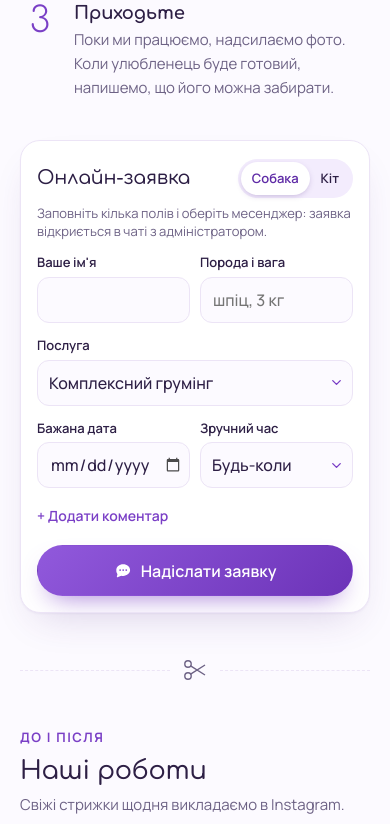
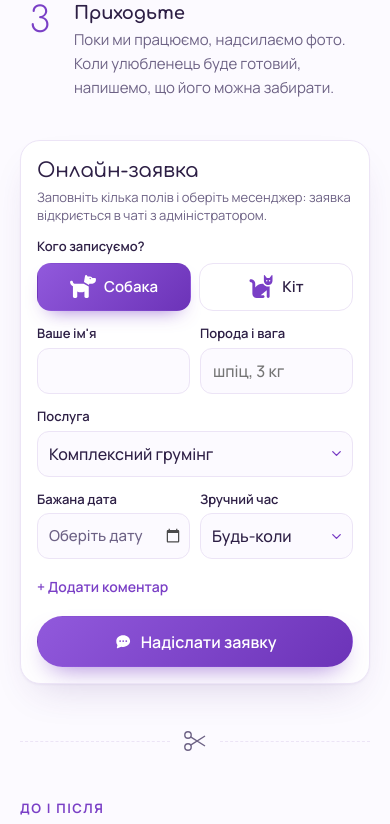
Before and after one commit to SergeyReznickyy/Pet-groom, a website: page index.html in a window 390 px wide. Shown: the part 4334-5158 px from the top of the page. Drawn offline with Linux system fonts and the light colour scheme.

Commit message:
Phone form: clear dog/cat choice, date placeholder, date and time no longer overlap on iOS
- "Кого записуємо?" with two full-width buttons and dog/cat silhouettes; the chosen one fills violet
- Empty date shows "Оберіть дату" until a day is picked (iOS shows an empty box otherwise)
- Date input drops Safari's native sizing so it stays in its half next to the time select

```diff
--- a/index.html
+++ b/index.html
@@ -555,8 +555,8 @@
               <h3>Онлайн-заявка</h3>
               <p class="bf-sub">Заповніть кілька полів і оберіть месенджер: заявка відкриється в чаті з адміністратором.</p>
               <div class="bf-pets" role="radiogroup" aria-label="Тварина">
-                <label><input type="radio" name="pet" value="Собака" checked /><span>Собака</span></label>
-                <label><input type="radio" name="pet" value="Кіт" /><span>Кіт</span></label>
+                <label><input type="radio" name="pet" value="Собака" checked /><span><svg class="bf-ico" viewBox="0 0 576 512" aria-hidden="true"><use href="#i-dog" /></svg>Собака</span></label>
+                <label><input type="radio" name="pet" value="Кіт" /><span><svg class="bf-ico" viewBox="0 0 576 512" aria-hidden="true"><use href="#i-cat" /></svg>Кіт</span></label>
               </div>
               <label class="bf-field"><span>Ваше ім'я</span><input name="name" required autocomplete="given-name" /></label>
               <label class="bf-field"><span>Порода і вага</span><input name="breed" required placeholder="Наприклад: шпіц, 3 кг" /></label>
--- a/src/css/phones/booking-form.css
+++ b/src/css/phones/booking-form.css
@@ -12,37 +12,53 @@
     grid-column: 1 / -1;
   }
   .book-form h3 {
-    grid-column: 1;
-    align-self: center;
-    font-size: 1.1875rem;
-    white-space: nowrap;
+    font-size: 1.25rem;
   }
   .bf-sub {
     margin-top: -6px;
     font-size: 0.8125rem;
     line-height: 1.4;
   }
-  /* dog / cat: a small segmented switch next to the title */
+  /* dog / cat: a clear two-button choice with a caption and silhouettes; the chosen one fills violet */
   .book-form .bf-pets {
-    grid-column: 2;
-    grid-row: 1;
-    justify-self: end;
-    align-self: center;
-    display: inline-grid;
-    grid-template-columns: auto auto;
-    gap: 0;
-    padding: 3px;
-    border-radius: 999px;
-    background: var(--tg-soft);
+    display: grid;
+    grid-template-columns: 1fr 1fr;
+    gap: 8px;
+  }
+  .book-form .bf-pets::before {
+    content: "Кого записуємо?";
+    grid-column: 1 / -1;
+    margin-bottom: -2px;
+    font-size: 0.8125rem;
+    font-weight: 600;
   }
   .bf-pets span {
-    padding: 6px 11px;
-    border: 0;
-    font-size: 0.8125rem;
+    display: flex;
+    align-items: center;
+    justify-content: center;
+    gap: 8px;
+    min-height: 48px;
+    padding: 8px 12px;
+    border: 1.5px solid var(--line);
+    border-radius: 14px;
+    background: var(--surface);
+    color: var(--ink);
+    font-size: 0.9375rem;
+  }
+  .bf-pets .bf-ico {
+    display: block;
+    width: 26px;
+    height: 23px;
+    fill: var(--tg);
   }
   .bf-pets input:checked + span {
-    background: var(--surface);
-    box-shadow: 0 2px 6px -2px rgb(var(--shadow-rgb) / 0.35);
+    border-color: transparent;
+    background: var(--grad);
+    color: #fff;
+    box-shadow: 0 10px 20px -12px rgb(var(--tg-rgb) / 0.8);
+  }
+  .bf-pets input:checked + span .bf-ico {
+    fill: #fff;
   }
   /* name | breed */
   .book-form > .bf-field:has([name="name"]) {
@@ -75,11 +91,44 @@
     background-position: right 8px center;
     background-size: 15px;
   }
+  /* iOS Safari sizes date inputs by its own rules and ignores the grid: drop the native look so it fits its half */
   .bf-field input[type="date"] {
+    -webkit-appearance: none;
+    appearance: none;
+    display: block;
+    width: 100%;
+    max-width: 100%;
     padding-right: 6px;
+    text-align: left;
+  }
+  .bf-field input[type="date"]::-webkit-date-and-time-value {
+    text-align: left;
   }
   .bf-field input[type="date"]::-webkit-calendar-picker-indicator {
     margin-left: 2px;
+  }
+  /* empty date: "Оберіть дату" over the field (iOS shows an empty box, other browsers "дд.мм.рррр") */
+  .bf-field.is-empty {
+    position: relative;
+  }
+  .bf-field.is-empty input[type="date"] {
+    color: transparent;
+  }
+  .bf-field.is-empty input[type="date"]::-webkit-datetime-edit {
+    color: transparent;
+  }
+  .bf-field.is-empty::after {
+    content: "Оберіть дату";
+    position: absolute;
+    left: 12px;
+    bottom: 0;
+    height: 46px;
+    display: flex;
+    align-items: center;
+    color: var(--steel);
+    font-size: 0.9375rem;
+    font-weight: 500;
+    pointer-events: none;
   }
   /* optional comment: folded behind a link until wanted */
   .bf-note-toggle {
@@ -101,3 +150,10 @@
     font-size: 1rem;
   }
 }
+
+/* the pet silhouettes in the form are shown on phones only */
+@media (min-width: 641px) {
+  .bf-pets .bf-ico {
+    display: none;
+  }
+}
--- a/src/js/home/13-booking-form.js
+++ b/src/js/home/13-booking-form.js
@@ -27,6 +27,12 @@ if (matchMedia("(max-width: 640px)").matches) {
   noteToggle.textContent = "+ Додати коментар";
   noteToggle.style.setProperty("--k", noteField.style.getPropertyValue("--k"));
   noteField.classList.add("is-folded");
+  // empty date shows "Оберіть дату" (CSS) until a day is picked
+  const dateField = bookForm.elements.date.closest(".bf-field");
+  const syncDate = () => dateField.classList.toggle("is-empty", !bookForm.elements.date.value);
+  bookForm.elements.date.addEventListener("input", syncDate);
+  bookForm.elements.date.addEventListener("change", syncDate);
+  syncDate();
   // the half-width breed field fits only a short hint
   bookForm.elements.breed.placeholder = "шпіц, 3 кг";
   noteField.before(noteToggle);
```
Also changed, not shown: assets/css/styles.min.css, assets/js/home.min.js.
